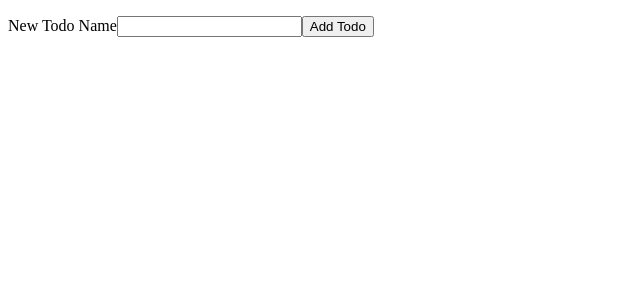
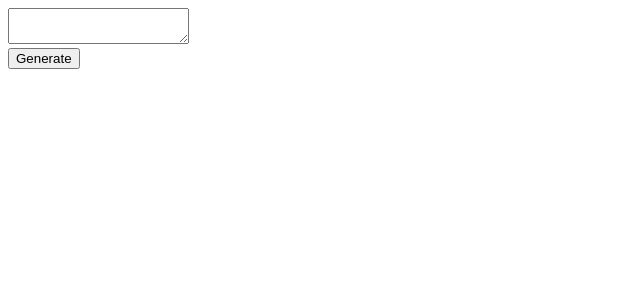
Before and after one commit to kudo07/05-REACT-MINI-EXERCISES, a React (Vite) app: page / in a window 1280 px wide. Shown: the top 300 px of the page, without its empty margins (0-640 px from the left). Built offline with nearby package versions, Linux system fonts and the light colour scheme.

Commit message:
PDF GENERATOR

```diff
--- a/package.json
+++ b/package.json
@@ -10,8 +10,12 @@
     "preview": "vite preview"
   },
   "dependencies": {
+    "axios": "^1.6.8",
+    "jspdf": "^2.5.1",
     "react": "^18.2.0",
-    "react-dom": "^18.2.0"
+    "react-dom": "^18.2.0",
+    "react-router-dom": "^6.23.0",
+    "react-to-print": "^2.15.1"
   },
   "devDependencies": {
     "@types/react": "^18.2.43",
--- /dev/null
+++ b/src/52-PDF-GENERATOR/Table.jsx
@@ -0,0 +1,30 @@
+import { jsPDF } from 'jspdf';
+
+function Table() {
+  const jspdf = new jsPDF('p', 'pt', 'letter');
+
+  const handleSubmit = (e) => {
+    e.preventDefault();
+    const val = e.target.txt.value;
+
+    const data = {
+      callback: function (jspdf) {
+        jspdf.save('demo.pdf');
+      },
+      margin: [10, 10, 10, 10],
+      autoPaging: 'text',
+    };
+
+    jspdf.html(val, data);
+  };
+
+  return (
+    <>
+      <form onSubmit={(e) => handleSubmit(e)}>
+        <textarea name="txt" /> <br />
+        <button>Generate</button>
+      </form>
+    </>
+  );
+}
+export default Table;
--- a/src/App.jsx
+++ b/src/App.jsx
@@ -25,6 +25,7 @@ import CustomFetch from './49-21-USEFETCH-HOOK-CUSTOM/CustomFetch';
 import UseArrayHook from './50-22-USE-ARRAYHOOK/UseArrayHook';
 import UseLocalStorage from './54-23-USELOCALSTORAGE/UseLocalStorage';
 import Form from './55-24-FORM-BASIS/Form';
+import Table from './52-PDF-GENERATOR/Table';
 function App() {
   // 1-return <Called />;
   // 3-return <InputList />;
@@ -52,7 +53,8 @@ function App() {
   //21- return <CustomFetch />;
   //22- return <UseArrayHook />;
   // 23- return <UseLocalStorage />;
-  return <Form />;
+  // return <Form />;
+  return <Table />;
 }
 
 export default App;
```
Also changed, not shown: 1 other file (tests, documents, lock files or other folders).
